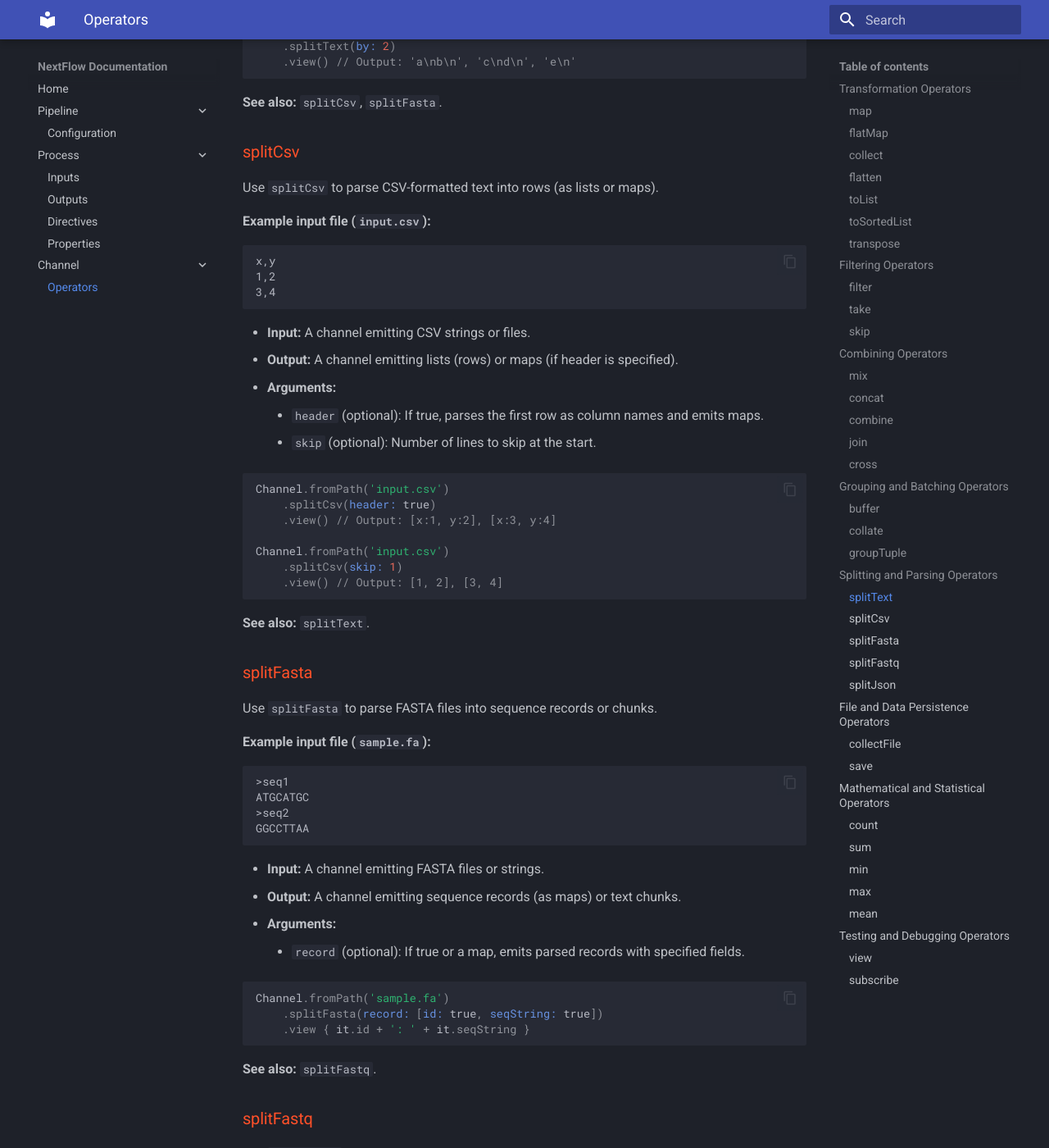
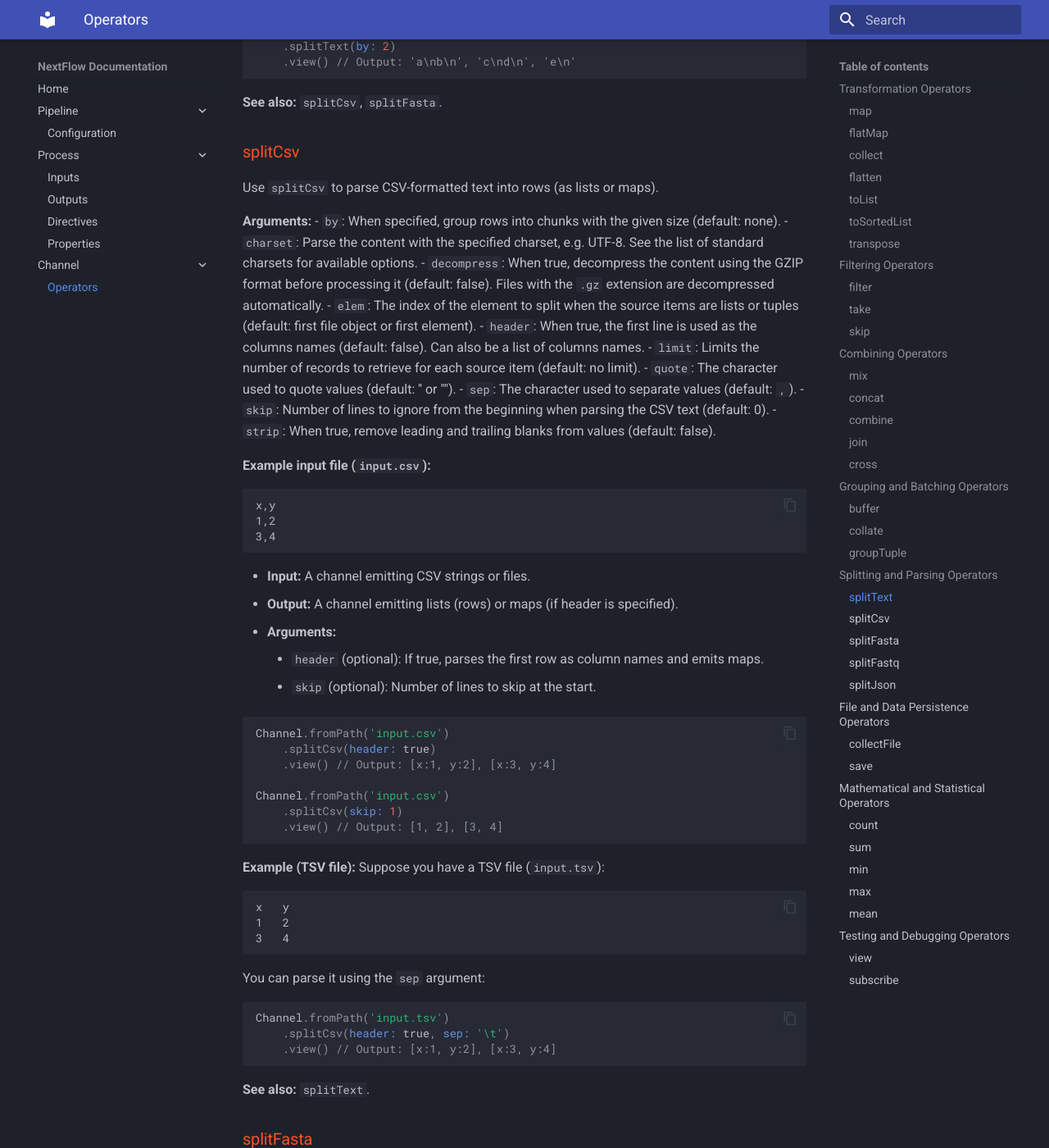
Before and after one commit to Shians/Nextflow-docs, an MkDocs documentation site: the page built from docs/Operators.md, in a window 1280 px wide and 1400 px high, scrolled down 13503 px. Shown: the whole window at 82% size. Built offline with MkDocs 1.6.1 and Material for MkDocs 9.7.7, drawn with Linux system fonts in a browser that asks for light colours.

Commit message:
Added tsv example

````diff
--- a/docs/Operators.md
+++ b/docs/Operators.md
@@ -541,6 +541,18 @@ Channel.fromPath('input.txt')
 ### splitCsv
 Use `splitCsv` to parse CSV-formatted text into rows (as lists or maps).
 
+**Arguments:**
+- `by`: When specified, group rows into chunks with the given size (default: none).
+- `charset`: Parse the content with the specified charset, e.g. UTF-8. See the list of standard charsets for available options.
+- `decompress`: When true, decompress the content using the GZIP format before processing it (default: false). Files with the `.gz` extension are decompressed automatically.
+- `elem`: The index of the element to split when the source items are lists or tuples (default: first file object or first element).
+- `header`: When true, the first line is used as the columns names (default: false). Can also be a list of columns names.
+- `limit`: Limits the number of records to retrieve for each source item (default: no limit).
+- `quote`: The character used to quote values (default: '' or "").
+- `sep`: The character used to separate values (default: `,`).
+- `skip`: Number of lines to ignore from the beginning when parsing the CSV text (default: 0).
+- `strip`: When true, remove leading and trailing blanks from values (default: false).
+
 **Example input file (`input.csv`):**
 ```
 x,y
@@ -563,6 +575,21 @@ Channel.fromPath('input.csv')
     .splitCsv(skip: 1)
     .view() // Output: [1, 2], [3, 4]
 ```
+
+**Example (TSV file):**
+Suppose you have a TSV file (`input.tsv`):
+```
+x	y
+1	2
+3	4
+```
+You can parse it using the `sep` argument:
+```groovy
+Channel.fromPath('input.tsv')
+    .splitCsv(header: true, sep: '\t')
+    .view() // Output: [x:1, y:2], [x:3, y:4]
+```
+
 **See also:** `splitText`.
 
 ### splitFasta
````
Also changed, not shown: site/Operators/index.html, site/search/search_index.json, 1 other file.
